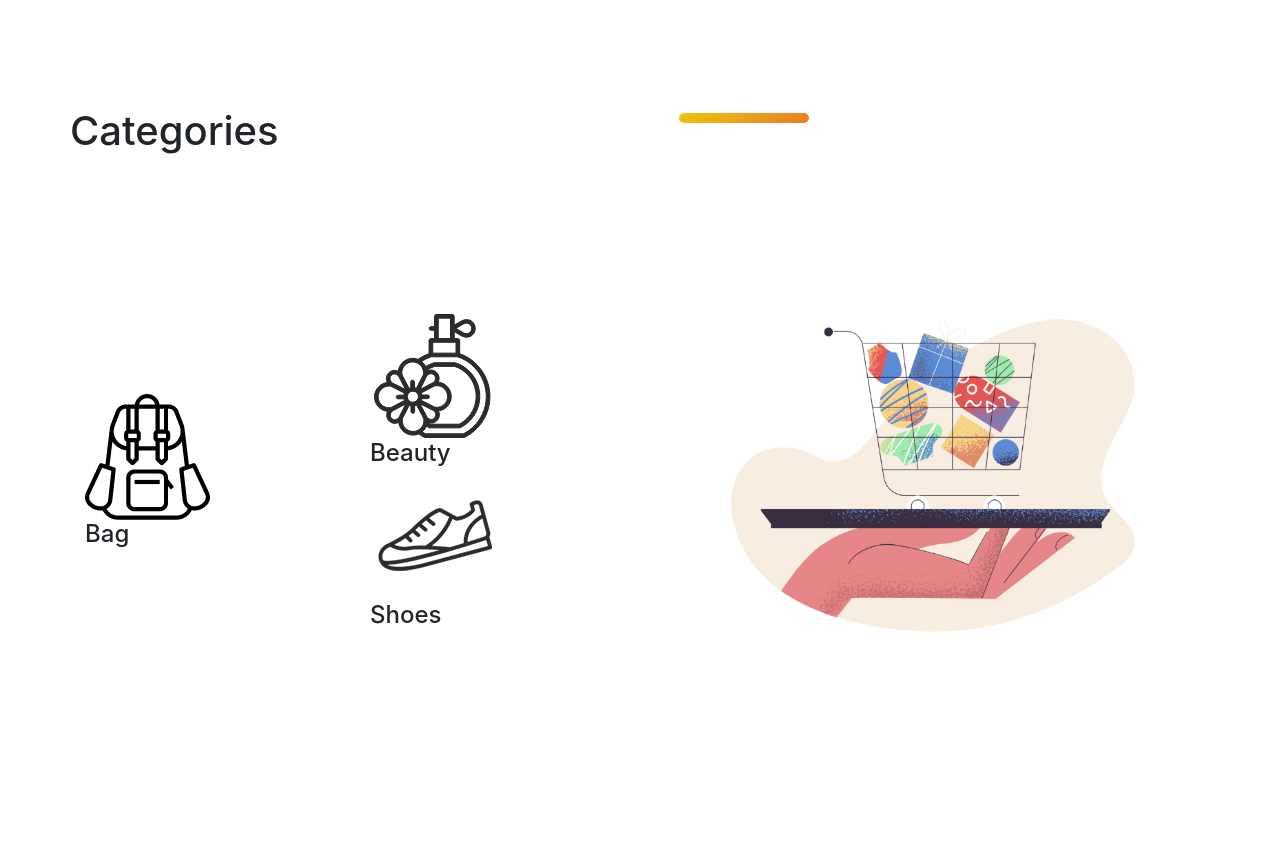
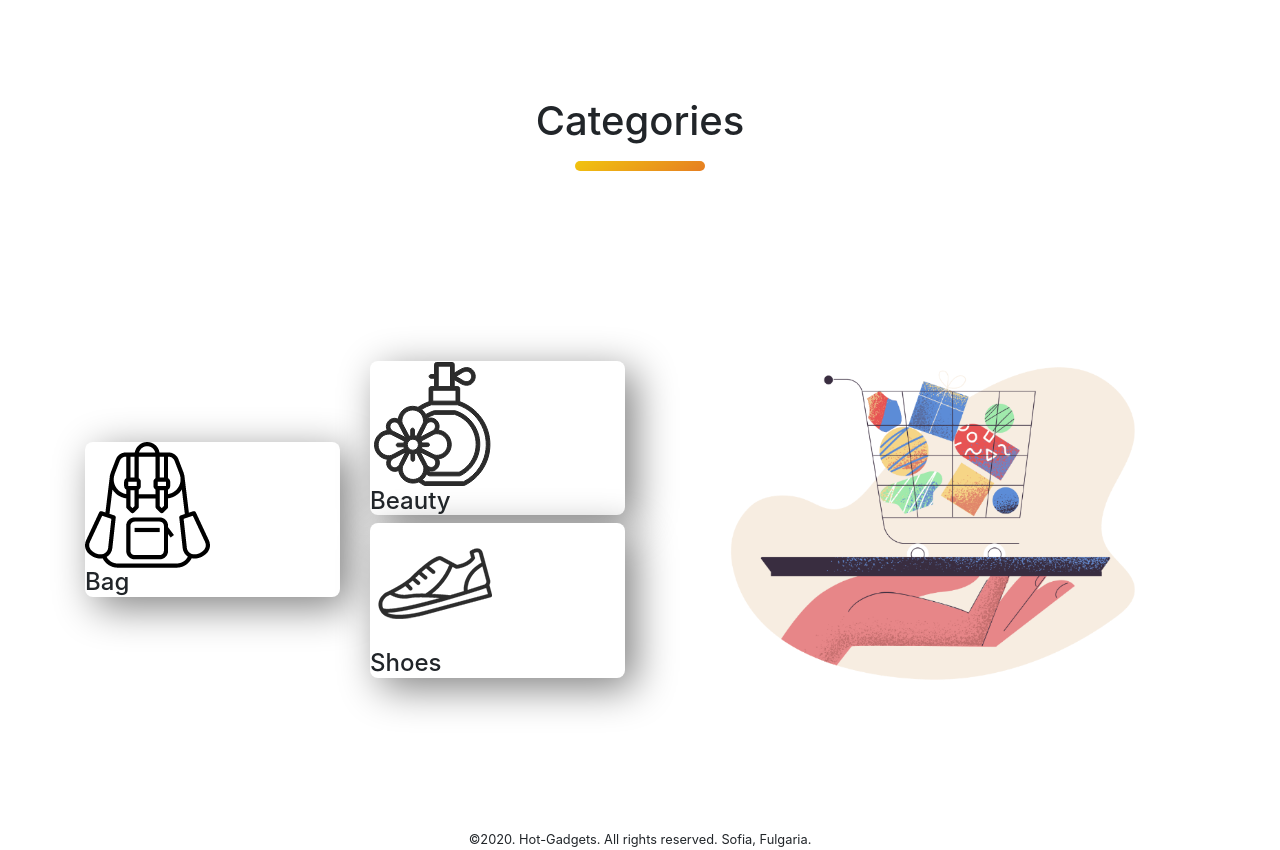
Before and after one commit to Md-Nadim/hot-gadgets, a plain HTML site: page index.html in a window 1280 px wide. Shown: the part 2349-3199 px from the top of the page. Before the commit the page ends 3127 px from the top, so only its background shows below. Drawn offline with nearby package versions, Linux system fonts and the light colour scheme.

Commit message:
hot-gadgets

```diff
--- a/index.html
+++ b/index.html
@@ -212,21 +212,19 @@
             <div class="container">
                <div class="row text-center">
                    <div class="col-md-12">
-                    <div class="row align-items-center">
                         <h1>Categories</h1>
                         <hr>
                    </div>
                </div>
+            </div>
 
-               </div>
-           </div>
 
             <!-- Categories area END -->
 
       <div class="container">
-            <div class="row align-items-center ">
+            <div class="row d-flex align-items-center justify-content-center">
                 <div class="col-md-3">
-                  <div class="categories">
+                  <div class="categories-card">
                     <img src="images/Categories/bag.png" alt=""class="img-fluid">
                     <h4>Bag</h4>
                   </div>
@@ -236,13 +234,13 @@
                         <img src="images/categories/perfume.png" alt="" class="img-fluid">
                         <h4>Beauty</h4>
                     </div>
-                    <div class="categories-card">
+                    <div class="categories-card ">
                         <img src="images/Categories/shoe.png" alt="" class="img-fluid">
                         <h4>Shoes</h4>
                     </div>
                 </div>
 
-                <div class="col-md-6" img>
+                <div class="col-md-6">
                     <img src="images/Categories/pale-order.png" alt="" class="img-fluid">
                 </div>
 
@@ -250,7 +248,11 @@
         </div>
         </section>
 
-
+         <!-- footer area start  -->
+         <footer>
+            <small>©2020. Hot-Gadgets. All rights reserved. Sofia, Fulgaria.</small>
+        </footer>
+         <!-- footer area end -->
 
     <!-- javascript area start -->
 
--- a/style.css
+++ b/style.css
@@ -50,20 +50,14 @@ hr {
     border-radius: 50px;
     margin-bottom: 50px;
 }
-.text-center {
-    text-align: center!important;
+
+ .categories-card{
+    box-shadow:10px 10px 40px gray;
+    border-radius: 8px;
+    background-color: white;
 }
 
- .row {
-    display: -ms-flexbox;
-    display: flex;
-    -ms-flex-wrap: wrap;
-    flex-wrap: wrap;
-    margin-right: -15px;
-    margin-left: -15px;
+
+footer{
+    text-align: center;
 }
-
-/* .img{
-    margin: auto;
-    widows: 100%;
-} */
```
